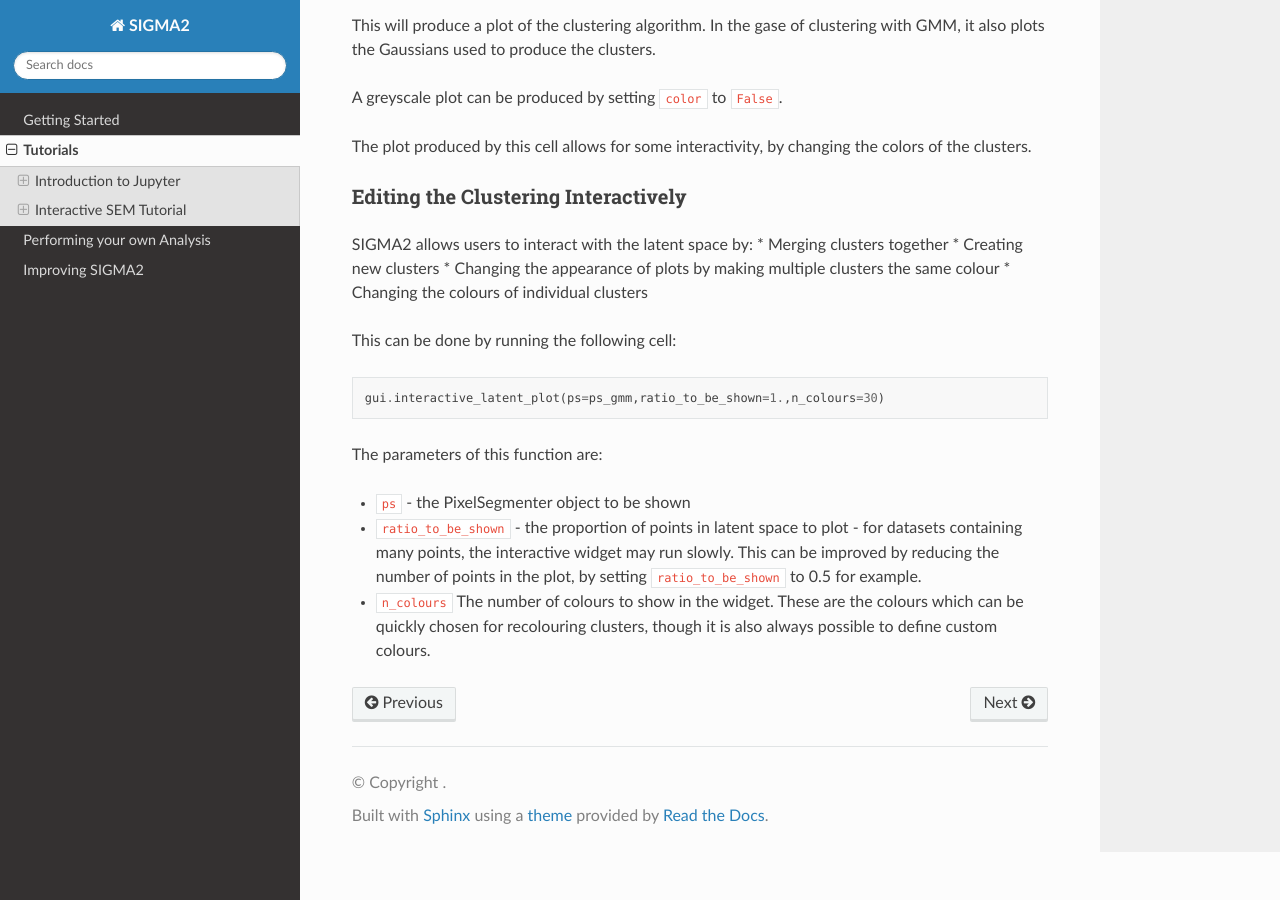
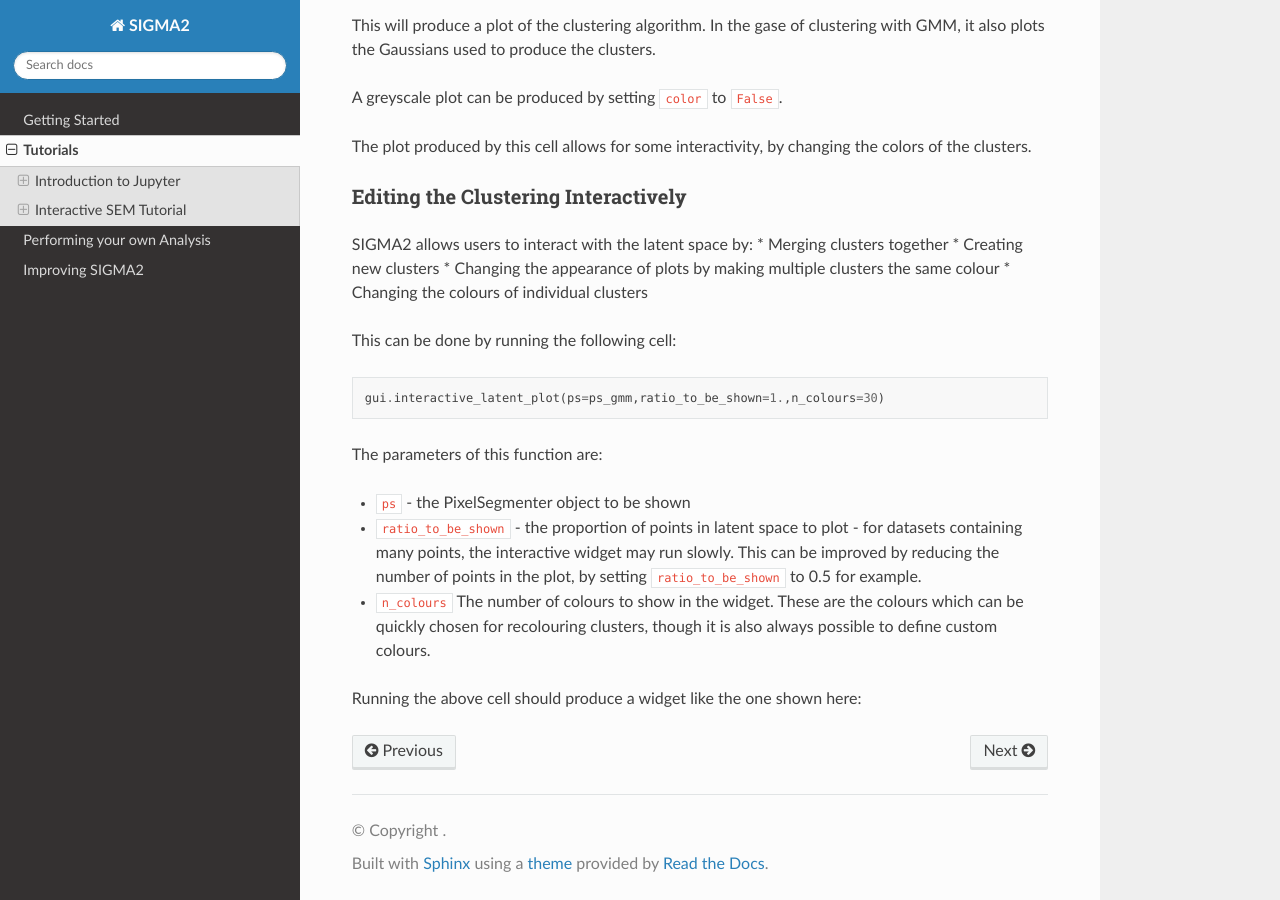
Before and after one commit to t-ginnis/SIGMA_docs, a Sphinx documentation site: the page built from docs/source/tutorials.rst, in a window 1280 px wide and 900 px high, scrolled down 11320 px. Built offline with Sphinx 7.4.7 and the Read the Docs theme 3.1.0, drawn with Linux system fonts in a browser that asks for light colours.

Commit message:
Update tutorials.rst

```diff
--- a/docs/source/tutorials.rst
+++ b/docs/source/tutorials.rst
@@ -506,3 +506,5 @@ The parameters of this function are:
 * ``ps`` - the PixelSegmenter object to be shown
 * ``ratio_to_be_shown`` - the proportion of points in latent space to plot - for datasets containing many points, the interactive widget may run slowly. This can be improved by reducing the number of points in the plot, by setting ``ratio_to_be_shown`` to 0.5 for example.
 * ``n_colours`` The number of colours to show in the widget. These are the colours which can be quickly chosen for recolouring clusters, though it is also always possible to define custom colours.
+
+Running the above cell should produce a widget like the one shown here:
```
